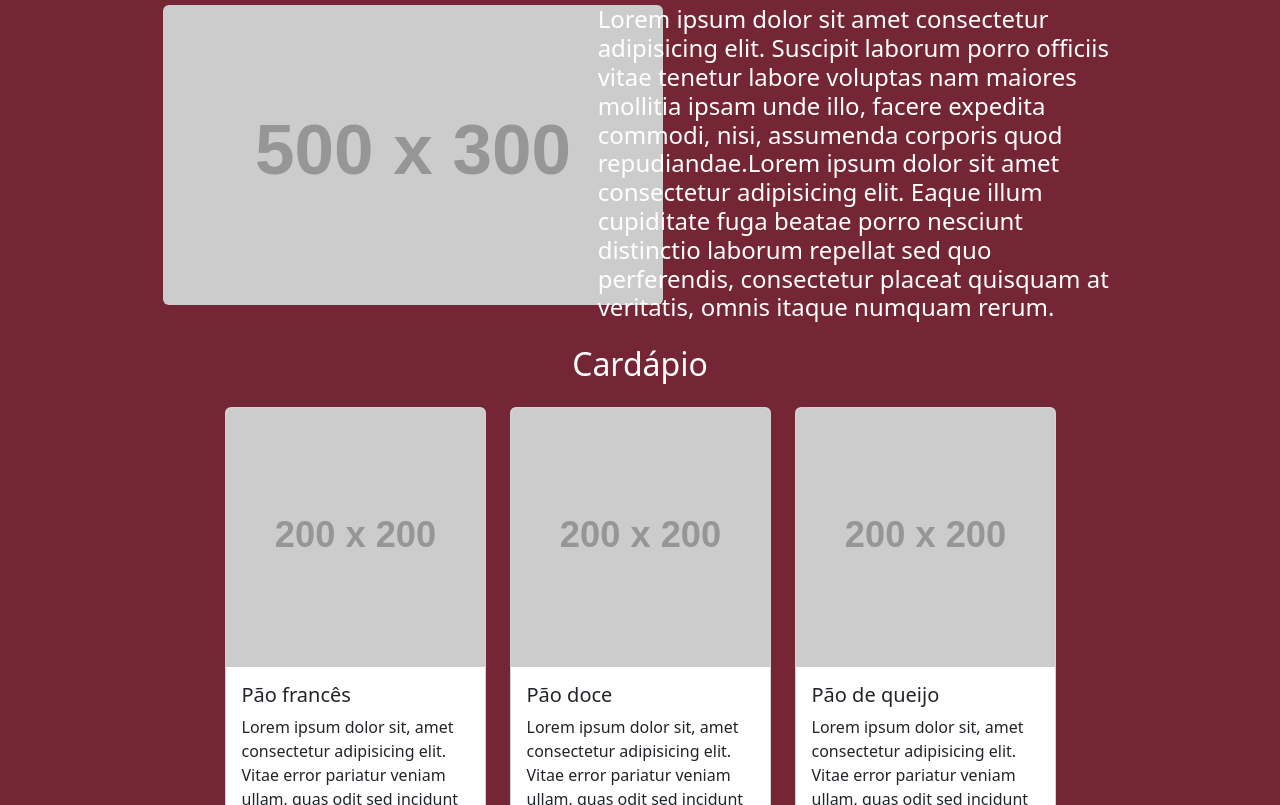
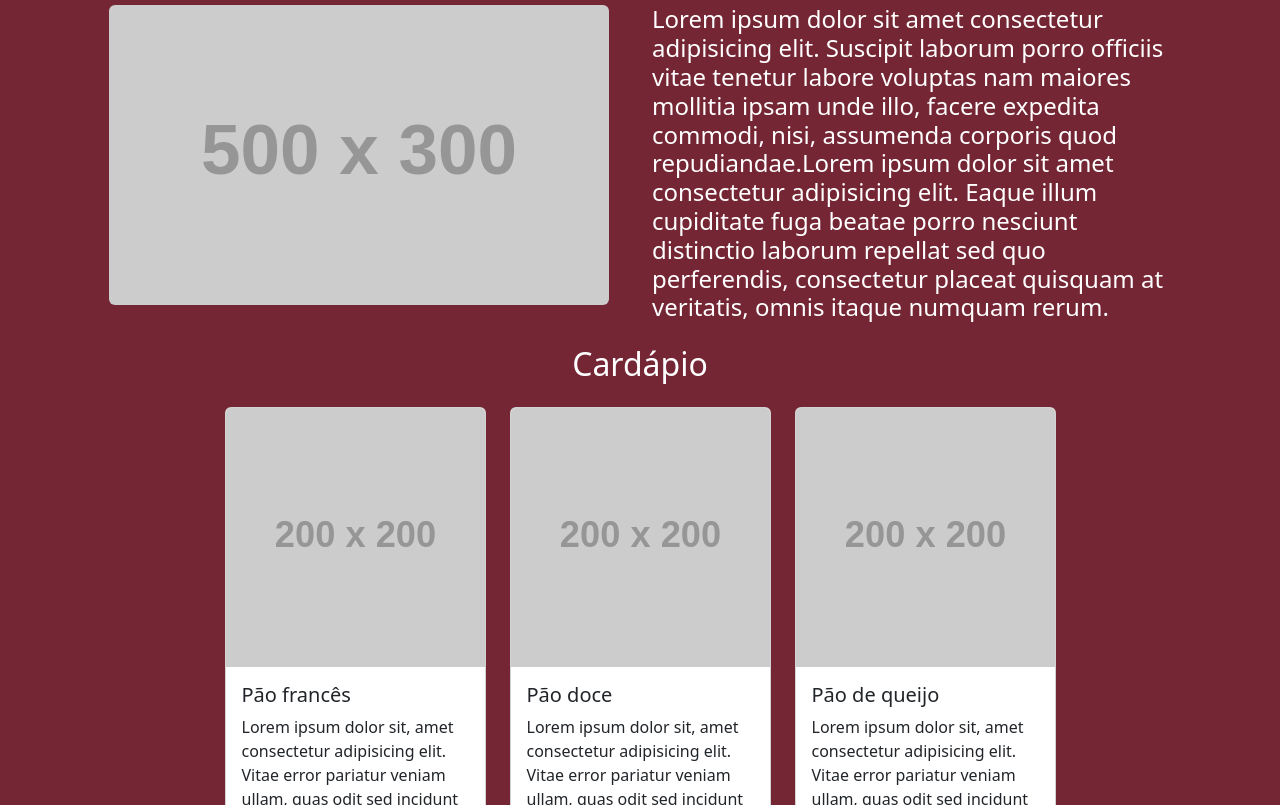
Before and after one commit to andtps/BootstrapEbac2, a plain HTML site: page index.html in a window 1280 px wide. Shown: the part 1103-1908 px from the top of the page. Drawn offline with nearby package versions, Linux system fonts and the light colour scheme; placeholder pictures from the web are drawn by us.

Commit message:
corrigido espaçamento entre imagem e o texto do sobre

```diff
--- a/index.html
+++ b/index.html
@@ -114,7 +114,7 @@ h2 {
       <section id="about">
         <h2  class="text-white">Sobre</h2>
         <div id="aboutLarge" class="row justify-content-center">
-            <div class="col-4">
+            <div class="col-5">
                 <img class="rounded" src="https://via.placeholder.com/500x300" alt="">
             </div>
             <div class="col-5">
```
